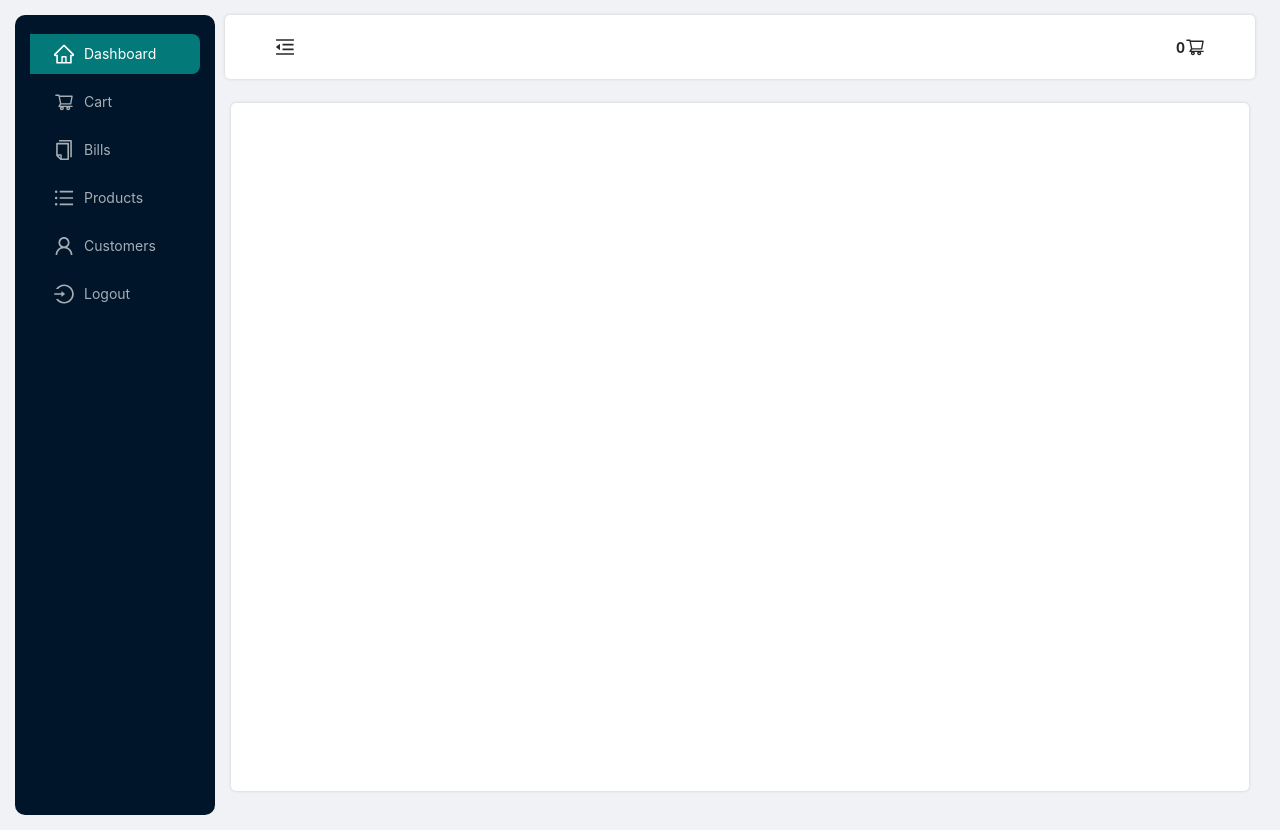
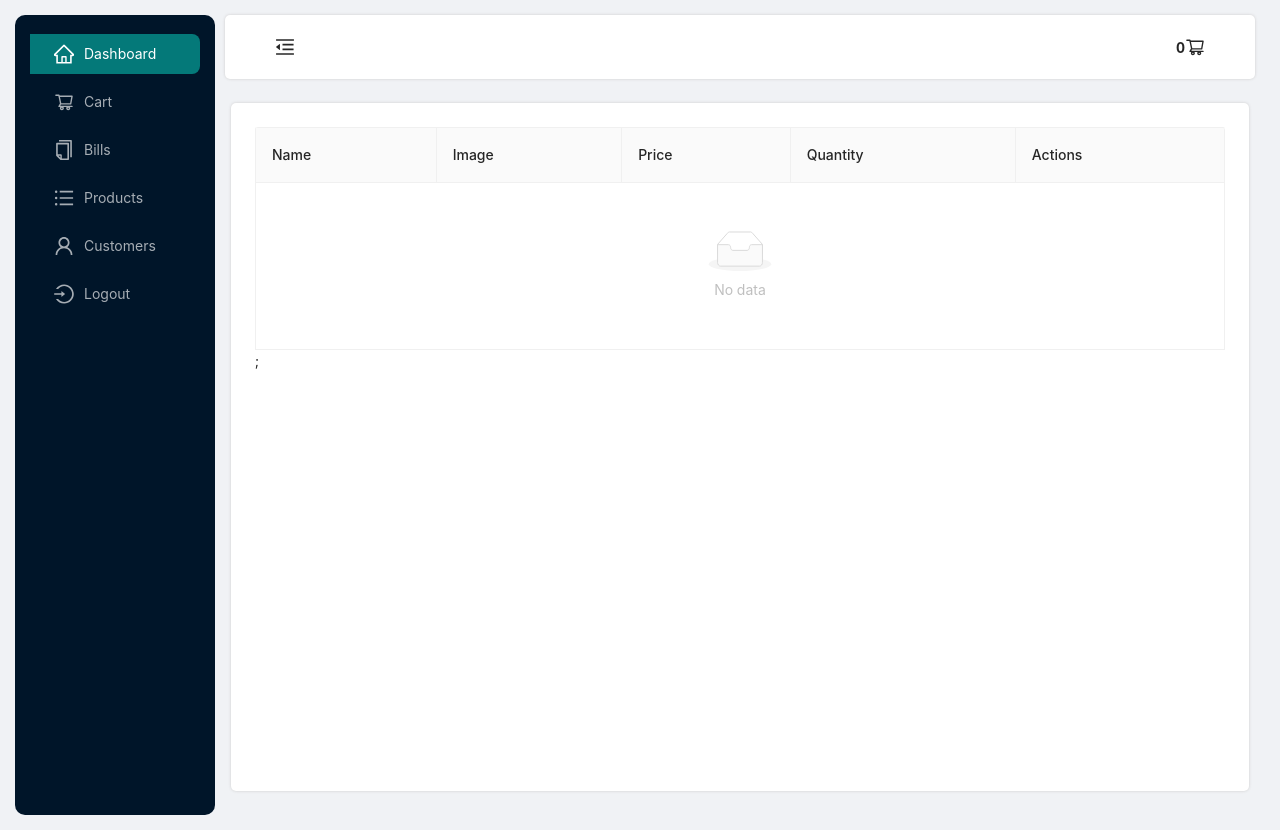
Before and after one commit to khizerdev/pos, a React (Create React App) app: page /cart in a window 1280 px wide. Built offline with nearby package versions, Linux system fonts and the light colour scheme.

Commit message:
Cart Page Added

```diff
--- a/src/App.js
+++ b/src/App.js
@@ -14,6 +14,7 @@ import './resources/Layout.css'
 import Main from './layout/Main';
 import {Provider} from 'react-redux'
 import store from './store';
+import Cart from './pages/Cart';
 // import your route components too
 
 function App() {
@@ -27,6 +28,7 @@ function App() {
                       <Routes>
                         <Route path="/home" element={<Home />}/>
                         <Route path="/products" element={<Product />}/>
+                        <Route path="/cart" element={<Cart />}/>
                       </Routes>
               </Main>
             </BrowserRouter>
--- /dev/null
+++ b/src/pages/Cart.js
@@ -0,0 +1,52 @@
+import { Table } from 'antd';
+import React from 'react'
+import { useSelector } from 'react-redux';
+import {
+    DeleteOutlined,
+    PlusCircleOutlined,
+    MinusCircleOutlined,
+  } from "@ant-design/icons";
+
+const Cart = () => {
+
+    const { cartItems, loading } = useSelector((state) =>  state.reducer);
+
+
+    const columns = [
+        {
+          title: "Name",
+          dataIndex: "name",
+        },
+        {
+          title: "Image",
+          dataIndex: "image",
+          render: (image, record) => (
+            <img src={image} alt="" height="60" width="60" />
+          ),
+        },
+        {
+          title: "Price",
+          dataIndex: "price",
+        },
+        {
+          title: "Quantity",
+
+        },
+        {
+            title: "Actions",
+            dataIndex: "_id",
+            render: (id, record) => (
+              <DeleteOutlined/>
+            ),
+          },
+
+      ];
+
+  return (
+    <>
+        <Table  columns={columns} dataSource={cartItems} bordered/>;
+    </>
+  )
+}
+
+export default Cart
--- a/src/store/index.js
+++ b/src/store/index.js
@@ -3,10 +3,11 @@ import rootReducer  from './rootReducer'
 import { composeWithDevTools } from 'redux-devtools-extension';
 
 const initialState = {
-  rootReducer: {
+  reducer: {
     cartItems: localStorage.getItem("cartItems")
       ? JSON.parse(localStorage.getItem("cartItems"))
       : [],
+      loading:false
   },
 };
 
```
